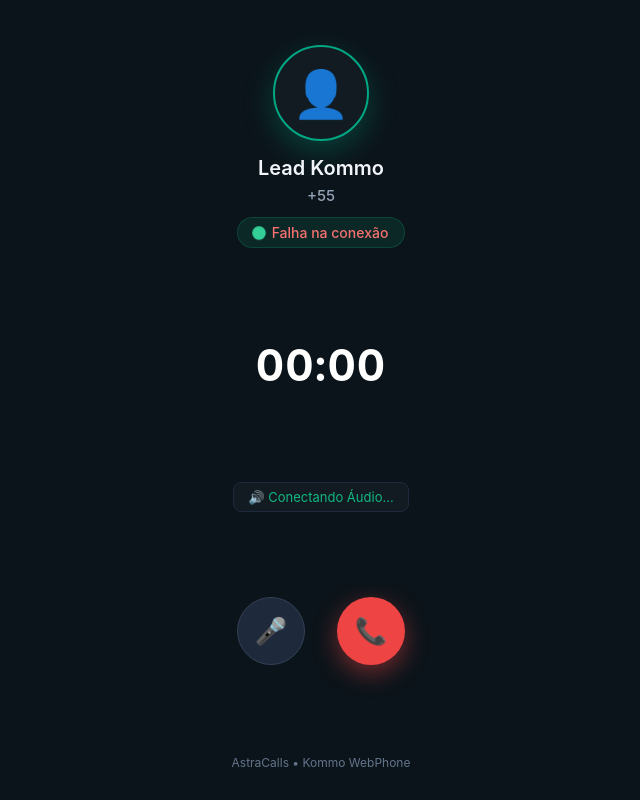
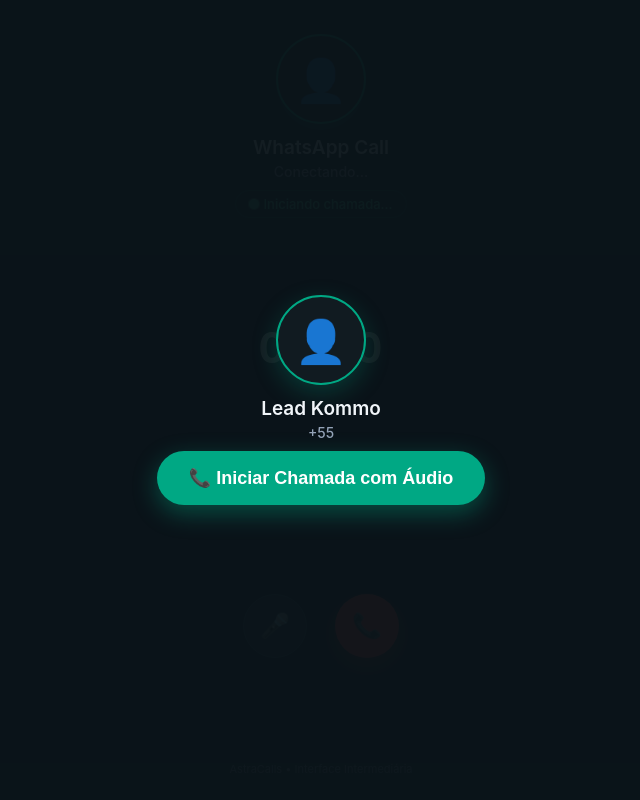
Before and after one commit to guiamorim1436/astracalls-kommo-saas, a website: page public/call.html in a window 1280 px wide. Shown: the whole page, without its empty margins (319-959 px from the left). Drawn offline with Linux system fonts and the light colour scheme; no server answers.

Commit message:
feat: add explicit audio start trigger and silence heartbeat for Meta VoIP tunnel

```diff
--- a/public/call.html
+++ b/public/call.html
@@ -3,7 +3,7 @@
 <head>
     <meta charset="UTF-8">
     <meta name="viewport" content="width=device-width, initial-scale=1.0">
-    <title>WhatsApp WebPhone - AstraCalls</title>
+    <title>WhatsApp WebPhone - Tenno</title>
     <style>
         * { box-sizing: border-box; margin: 0; padding: 0; }
         body {
@@ -15,41 +15,41 @@
             flex-direction: column;
             justify-content: space-between;
             align-items: center;
-            padding: 30px 20px;
+            padding: 24px 20px;
             user-select: none;
             overflow: hidden;
         }
-        .top-info { text-align: center; width: 100%; margin-top: 15px; }
+        .top-info { text-align: center; width: 100%; margin-top: 10px; }
         .avatar-box {
-            width: 96px;
-            height: 96px;
+            width: 90px;
+            height: 90px;
             border-radius: 50%;
             background: #111b21;
             border: 2px solid #00a884;
             display: flex;
             align-items: center;
             justify-content: center;
-            margin: 0 auto 15px auto;
-            box-shadow: 0 10px 30px rgba(0, 168, 132, 0.3);
+            margin: 0 auto 12px auto;
+            box-shadow: 0 8px 24px rgba(0, 168, 132, 0.25);
         }
-        .avatar-icon { font-size: 46px; color: #00a884; }
-        .contact-title { font-size: 20px; font-weight: 600; color: #f1f5f9; margin-bottom: 6px; white-space: nowrap; overflow: hidden; text-overflow: ellipsis; max-width: 320px; margin-left: auto; margin-right: auto; }
-        .contact-num { font-size: 15px; color: #94a3b8; margin-bottom: 12px; font-weight: 500; }
+        .avatar-icon { font-size: 42px; color: #00a884; }
+        .contact-title { font-size: 19px; font-weight: 600; color: #f1f5f9; margin-bottom: 4px; white-space: nowrap; overflow: hidden; text-overflow: ellipsis; max-width: 300px; margin-left: auto; margin-right: auto; }
+        .contact-num { font-size: 14px; color: #94a3b8; margin-bottom: 10px; font-weight: 500; }
         .call-badge {
-            font-size: 14px;
+            font-size: 13px;
             color: #34d399;
             font-weight: 500;
             display: inline-flex;
             align-items: center;
-            gap: 8px;
-            background: rgba(16, 185, 129, 0.12);
-            padding: 6px 16px;
+            gap: 6px;
+            background: rgba(16, 185, 129, 0.1);
+            padding: 5px 14px;
             border-radius: 20px;
             border: 1px solid rgba(16, 185, 129, 0.2);
         }
         .pulse-dot {
-            width: 10px;
-            height: 10px;
+            width: 8px;
+            height: 8px;
             background: #34d399;
             border-radius: 50%;
             animation: pulse 1.5s infinite;
@@ -60,36 +60,60 @@
             100% { transform: scale(0.95); opacity: 0.8; }
         }
         .timer-val {
-            font-size: 44px;
+            font-size: 42px;
             font-weight: 700;
             color: #ffffff;
             font-variant-numeric: tabular-nums;
-            margin: 20px 0;
+            margin: 15px 0;
             letter-spacing: 1px;
         }
-        .audio-indicator {
-            font-size: 13px;
+        .start-overlay {
+            position: fixed;
+            top: 0; left: 0; right: 0; bottom: 0;
+            background: rgba(11, 20, 26, 0.96);
+            display: flex;
+            flex-direction: column;
+            align-items: center;
+            justify-content: center;
+            z-index: 9999;
+            padding: 24px;
+            text-align: center;
+        }
+        .btn-call-start {
+            background: #00a884;
+            color: white;
+            border: none;
+            padding: 16px 32px;
+            border-radius: 30px;
+            font-size: 18px;
+            font-weight: 600;
+            cursor: pointer;
+            box-shadow: 0 8px 25px rgba(0, 168, 132, 0.4);
+            transition: all 0.2s;
+            display: flex;
+            align-items: center;
+            gap: 10px;
+        }
+        .btn-call-start:hover { transform: scale(1.05); background: #008f6f; }
+        .audio-status {
+            font-size: 12px;
             color: #10b981;
-            margin-bottom: 15px;
+            margin-bottom: 12px;
             display: flex;
             align-items: center;
             gap: 6px;
-            background: #111b21;
-            padding: 6px 14px;
-            border-radius: 8px;
-            border: 1px solid #1e293b;
         }
-        .actions-row { display: flex; gap: 32px; margin-bottom: 20px; align-items: center; }
+        .actions-row { display: flex; gap: 28px; margin-bottom: 15px; align-items: center; }
         .ctrl-btn {
-            width: 68px;
-            height: 68px;
+            width: 64px;
+            height: 64px;
             border-radius: 50%;
             border: none;
             cursor: pointer;
             display: flex;
             align-items: center;
             justify-content: center;
-            font-size: 26px;
+            font-size: 24px;
             transition: all 0.2s cubic-bezier(0.4, 0, 0.2, 1);
             outline: none;
         }
@@ -97,12 +121,19 @@
         .ctrl-btn:active { transform: scale(0.95); }
         .btn-mic { background: #1e293b; color: #f8fafc; border: 1px solid #334155; }
         .btn-mic.muted { background: #f59e0b; color: #ffffff; border-color: #f59e0b; }
-        .btn-end { background: #ef4444; color: #ffffff; box-shadow: 0 8px 25px rgba(239, 68, 68, 0.45); }
+        .btn-end { background: #ef4444; color: #ffffff; box-shadow: 0 8px 20px rgba(239, 68, 68, 0.4); }
         .btn-end:hover { background: #dc2626; }
-        .powered-by { font-size: 12px; color: #64748b; text-align: center; }
+        .powered-by { font-size: 11px; color: #64748b; text-align: center; }
     </style>
 </head>
 <body>
+    <div class="start-overlay" id="start-overlay">
+        <div class="avatar-box"><div class="avatar-icon">👤</div></div>
+        <div class="contact-title" id="overlay-name">WhatsApp Call</div>
+        <div class="contact-num" id="overlay-phone">Pronto para ligar</div>
+        <button class="btn-call-start" id="btn-start">📞 Iniciar Chamada com Áudio</button>
+    </div>
+
     <div class="top-info">
         <div class="avatar-box"><div class="avatar-icon">👤</div></div>
         <div class="contact-title" id="name-txt">WhatsApp Call</div>
@@ -114,14 +145,14 @@
     </div>
 
     <div class="timer-val" id="timer-box">00:00</div>
-    <div class="audio-indicator" id="audio-ind">🔊 Conectando Áudio...</div>
+    <div class="audio-status" id="audio-status">🔊 Canal de Voz Ativo</div>
 
     <div class="actions-row">
         <button class="ctrl-btn btn-mic" id="mic-btn" title="Mutar Microfone">🎤</button>
         <button class="ctrl-btn btn-end" id="end-btn" title="Desligar Chamada">📞</button>
     </div>
 
-    <div class="powered-by">AstraCalls &bull; Kommo WebPhone</div>
+    <div class="powered-by">AstraCalls &bull; Interface Intermediária</div>
 
     <script>
         const ASTRACALLS_SERVER = "https://atlascall-astracalls.okgklo.easypanel.host";
@@ -141,6 +172,9 @@
             cleanPhone = '55' + cleanPhone;
         }
 
+        document.getElementById('overlay-name').textContent = leadName;
+        document.getElementById('overlay-phone').textContent = '+' + cleanPhone;
+
         let sid = null;
         let callId = null;
         let timer = null;
@@ -152,6 +186,7 @@
         let captureCtx = null;
         let playbackCtx = null;
         let playCursor = 0;
+        let heartbeatTimer = null;
 
         function formatTimer(s) {
             const m = Math.floor(s / 60);
@@ -204,12 +239,22 @@
             playCursor += audioBuf.duration;
         }
 
-        async function startCall() {
+        async function initCall() {
+            document.getElementById('start-overlay').style.display = 'none';
             document.getElementById('name-txt').textContent = leadName;
             document.getElementById('phone-txt').textContent = '+' + cleanPhone;
 
             try {
-                // 1. Obter Sessão Ativa do WhatsApp
+                // 1. AudioContext ativado com gesto do usuário
+                playbackCtx = new (window.AudioContext || window.webkitAudioContext)({ sampleRate: SAMPLE_RATE });
+                await playbackCtx.resume();
+
+                // 2. Microfone
+                micStream = await navigator.mediaDevices.getUserMedia({
+                    audio: { echoCancellation: true, noiseSuppression: true, autoGainControl: true, sampleRate: SAMPLE_RATE, channelCount: 1 }
+                });
+
+                // 3. Obter Sessão AstraCalls
                 const sResp = await fetch(ASTRACALLS_SERVER + '/api/sessions', { headers: { 'X-API-Key': API_KEY } });
                 const sData = await sResp.json();
                 if (!sData.sessions || sData.sessions.length === 0) {
@@ -218,12 +263,7 @@
                 }
                 sid = sData.sessions[0].id;
 
-                // 2. Microfone
-                micStream = await navigator.mediaDevices.getUserMedia({
-                    audio: { echoCancellation: true, noiseSuppression: true, autoGainControl: true, sampleRate: SAMPLE_RATE, channelCount: 1 }
-                });
-
-                // 3. Disparar Chamada no AstraCalls
+                // 4. Disparar Chamada no AstraCalls
                 setBadget('Chamando WhatsApp...', '#34d399');
                 const cResp = await fetch(`${ASTRACALLS_SERVER}/api/sessions/${sid}/calls`, {
                     method: 'POST',
@@ -233,7 +273,7 @@
                 const cData = await cResp.json();
                 callId = cData.call ? cData.call.callId : cData.callId;
 
-                // 4. Conectar WebSocket de Áudio AUTENTICADO com subprotocolo pcm16
+                // 5. Conectar WebSocket de Áudio Autenticado
                 const wsProto = ASTRACALLS_SERVER.startsWith('https') ? 'wss://' : 'ws://';
                 const wsHost = ASTRACALLS_SERVER.replace(/^https?:\/\//, '');
                 const wsUrl = `${wsProto}${wsHost}/api/sessions/${sid}/calls/${callId}/ws?apiKey=${encodeURIComponent(API_KEY)}`;
@@ -242,11 +282,8 @@
                 ws.binaryType = 'arraybuffer';
 
                 ws.onopen = () => {
-                    document.getElementById('audio-ind').textContent = '🔊 Áudio Conectado (16 kHz)';
-                    document.getElementById('audio-ind').style.color = '#34d399';
-
                     captureCtx = new (window.AudioContext || window.webkitAudioContext)({ sampleRate: SAMPLE_RATE });
-                    if (captureCtx.state === 'suspended') captureCtx.resume();
+                    captureCtx.resume();
 
                     const source = captureCtx.createMediaStreamSource(micStream);
                     const proc = captureCtx.createScriptProcessor(FRAME_SAMPLES, 1, 1);
@@ -260,6 +297,14 @@
 
                     source.connect(proc);
                     proc.connect(captureCtx.destination);
+
+                    // Heartbeat de silêncio para manter o túnel da Meta 100% aberto
+                    const silence = new Int16Array(FRAME_SAMPLES);
+                    heartbeatTimer = setInterval(() => {
+                        if (ws && ws.readyState === WebSocket.OPEN) {
+                            ws.send(silence.buffer);
+                        }
+                    }, 40);
                 };
 
                 ws.onmessage = (ev) => {
@@ -268,13 +313,7 @@
                     }
                 };
 
-                ws.onerror = (err) => {
-                    console.error("WS Error:", err);
-                    document.getElementById('audio-ind').textContent = '⚠️ Reconectando Áudio...';
-                    document.getElementById('audio-ind').style.color = '#f59e0b';
-                };
-
-                // 5. Iniciar Timer
+                // 6. Iniciar Timer
                 timer = setInterval(() => {
                     seconds++;
                     document.getElementById('timer-box').textContent = formatTimer(seconds);
@@ -282,7 +321,7 @@
 
                 setBadget('Em ligação', '#34d399');
             } catch (err) {
-                console.error("Erro na chamada:", err);
+                console.error("Call error:", err);
                 setBadget('Falha na conexão', '#f87171');
             }
         }
@@ -291,6 +330,7 @@
             if (isTerminated) return;
             isTerminated = true;
             clearInterval(timer);
+            if (heartbeatTimer) clearInterval(heartbeatTimer);
 
             if (sid && callId) {
                 fetch(`${ASTRACALLS_SERVER}/api/sessions/${sid}/calls/${callId}`, {
@@ -324,6 +364,7 @@
             }, 800);
         }
 
+        document.getElementById('btn-start').addEventListener('click', initCall);
         document.getElementById('end-btn').addEventListener('click', endCall);
         document.getElementById('mic-btn').addEventListener('click', function() {
             if (micStream) {
@@ -334,13 +375,6 @@
                 }
             }
         });
-
-        document.body.addEventListener('click', () => {
-            if (playbackCtx && playbackCtx.state === 'suspended') playbackCtx.resume();
-            if (captureCtx && captureCtx.state === 'suspended') captureCtx.resume();
-        });
-
-        window.addEventListener('DOMContentLoaded', startCall);
     </script>
 </body>
 </html>
```
Also changed, not shown: public/index.html (+95 -61 lines).
